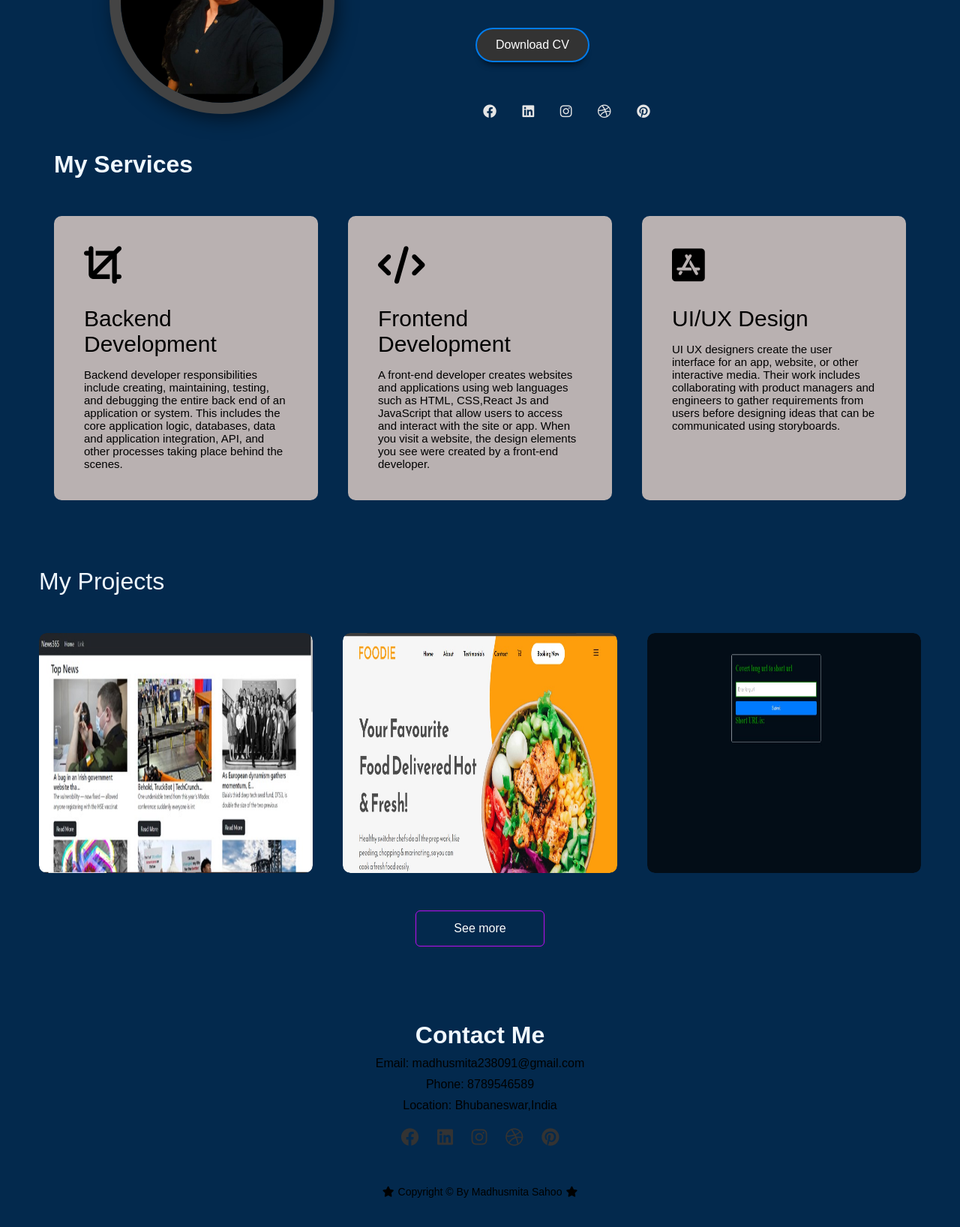
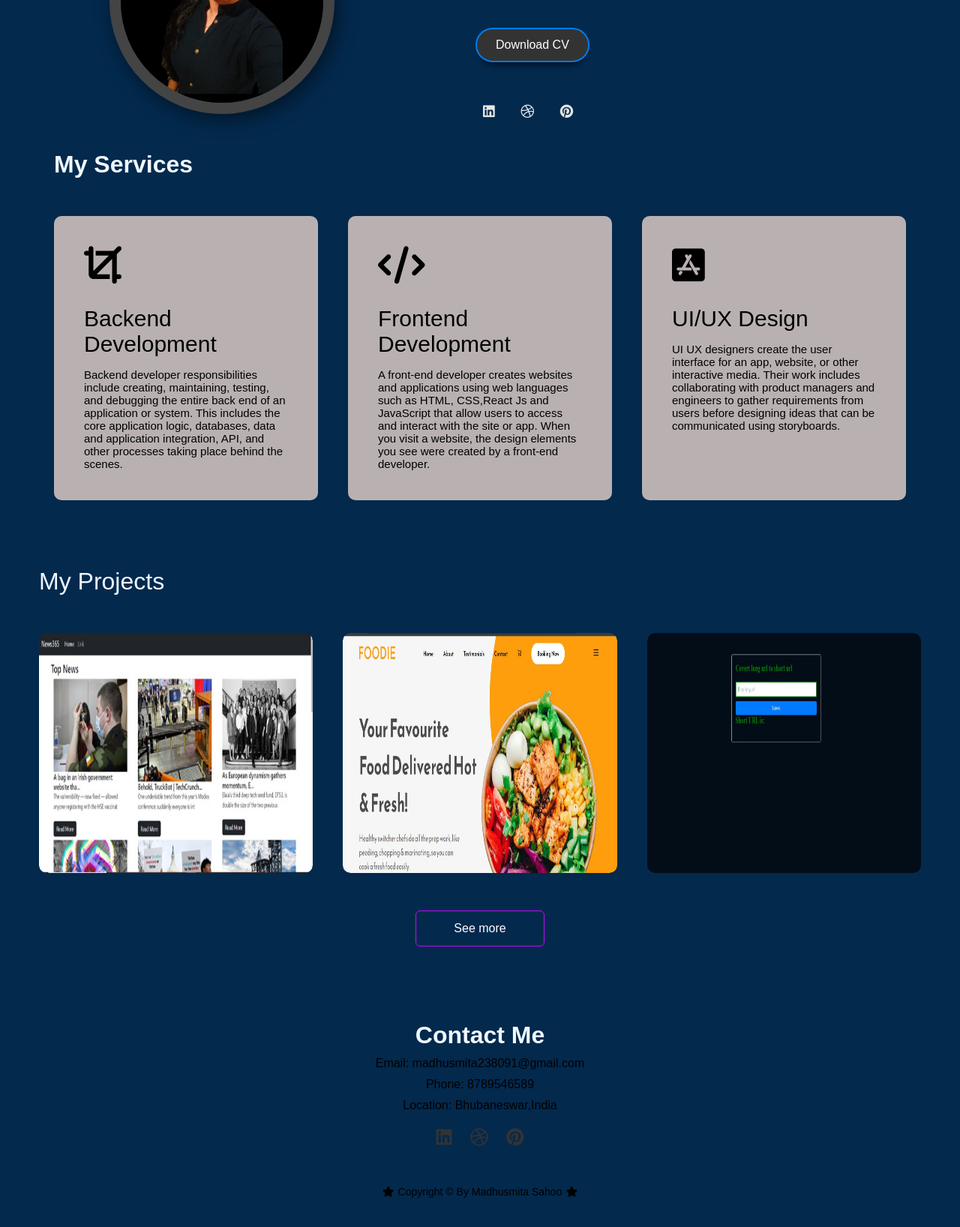
Before and after one commit to Madhusmita47/portfolio, a plain HTML site: page index.html in a window 1280 px wide. Shown: the part 320-1956 px from the top of the page at 75% size. Drawn offline with nearby package versions, Linux system fonts and the light colour scheme.

Commit message:
Update index.html

```diff
--- a/index.html
+++ b/index.html
@@ -49,9 +49,9 @@
                         <a href="image/CV(2).pdf" class="btn active">Download CV</a>
                     </div>
                     <div class="social">
-                        <a class="#"><i class="fa-brands fa-facebook"></i></a>
+<!--                         <a class="#"><i class="fa-brands fa-facebook"></i></a> -->
                         <a class="#"><i class="fa-brands fa-linkedin"></i></a>
-                        <a class="#"><i class="fa-brands fa-instagram"></i></a>
+<!--                         <a class="#"><i class="fa-brands fa-instagram"></i></a> -->
                         <a class="#"><i class="fa-brands fa-dribbble"></i></a>
                         <a class="#"><i class="fa-brands fa-pinterest"></i></a>
                     </div>
@@ -130,9 +130,9 @@
         <p>Location: Bhubaneswar,India</p>
     </div>
     <div class="social">
-        <a href="#"><i class="fa-brands fa-facebook"></i></a>
+<!--         <a href="#"><i class="fa-brands fa-facebook"></i></a> -->
         <a href="#"><i class="fa-brands fa-linkedin"></i></a>
-        <a href="#"><i class="fa-brands fa-instagram"></i></a>
+<!--         <a href="#"><i class="fa-brands fa-instagram"></i></a> -->
         <a href="#"><i class="fa-brands fa-dribbble"></i></a>
         <a href="#"><i class="fa-brands fa-pinterest"></i></a>
     </div>
```
